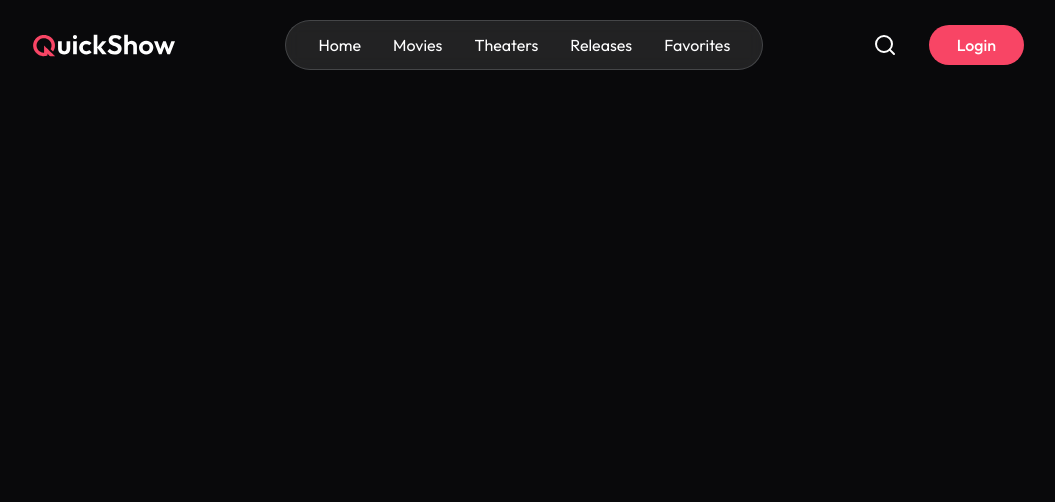
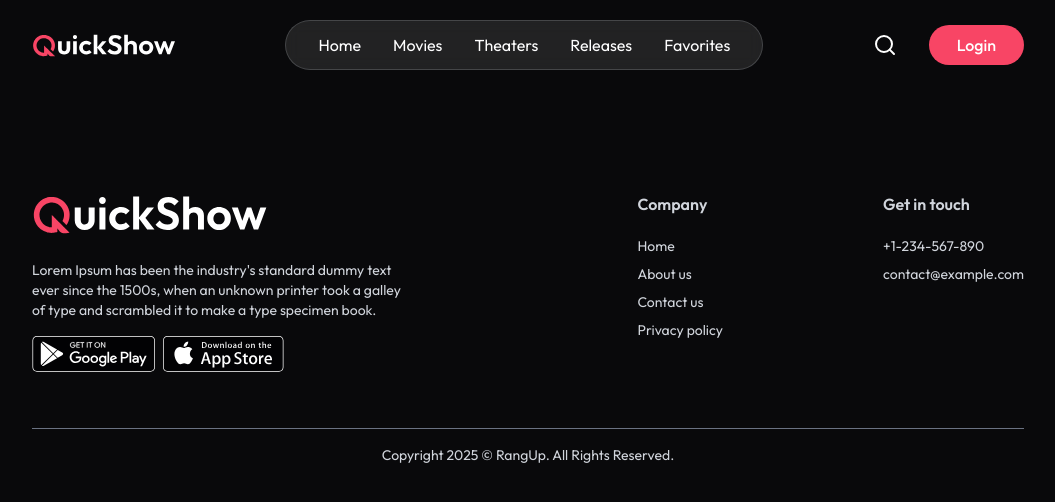
Before and after one commit to nitindwivedi11/QuickShow, a React (Vite) app in the folder client/: page /favorite in a window 1280 px wide. Shown: the top 502 px of the page, without its empty margins (112-1167 px from the left). Built offline with nearby package versions, Linux system fonts and the light colour scheme; no server answers.

Commit message:
HomePage is Done.

```diff
--- a/client/src/components/Footer.jsx
+++ b/client/src/components/Footer.jsx
@@ -1,11 +1,58 @@
-import React from 'react'
+import React from "react";
+import { assets } from "../assets/assets";
 
 const Footer = () => {
   return (
-    <div>
+    <footer className="px-6 pt-8 md:px-16 lg:px-36 mt-40 w-full text-gray-300">
+      <div className="flex flex-col md:flex-row justify-between w-full gap-10 border-b border-gray-500 pb-14">
+        <div className="md:max-w-96">
+          <img alt="logo" className="h-11" src={assets.logo} />
+          <p className="mt-6 text-sm">
+            Lorem Ipsum has been the industry's standard dummy text ever since
+            the 1500s, when an unknown printer took a galley of type and
+            scrambled it to make a type specimen book.
+          </p>
+          <div className="flex items-center gap-2 mt-4">
+            <img
+              src={assets.googlePlay}
+              alt="google play"
+              className="h-9 w-auto"
+            />
+            <img
+              src={assets.appStore}
+              alt="app store"
+              className="h-9 w-auto"
+            />
+          </div>
+        </div>
 
-    </div>
-  )
-}
+        <div className="flex-1 flex items-start md:justify-end gap-20 md:gap-40">
+          <div>
+            <h2 className="font-semibold mb-5">Company</h2>
+            <ul className="text-sm space-y-2">
+              <li><a href="#">Home</a></li>
+              <li><a href="#">About us</a></li>
+              <li><a href="#">Contact us</a></li>
+              <li><a href="#">Privacy policy</a></li>
+            </ul>
+          </div>
 
-export default Footer
+          <div>
+            <h2 className="font-semibold mb-5">Get in touch</h2>
+            <div className="text-sm space-y-2">
+              <p>+1-234-567-890</p>
+              <p>contact@example.com</p>
+            </div>
+          </div>
+        </div>
+      </div>
+
+      <p className="pt-4 text-center text-sm pb-5">
+        Copyright {new Date().getFullYear()} © RangUp.
+        All Rights Reserved.
+      </p>
+    </footer>
+  );
+};
+
+export default Footer;
```
